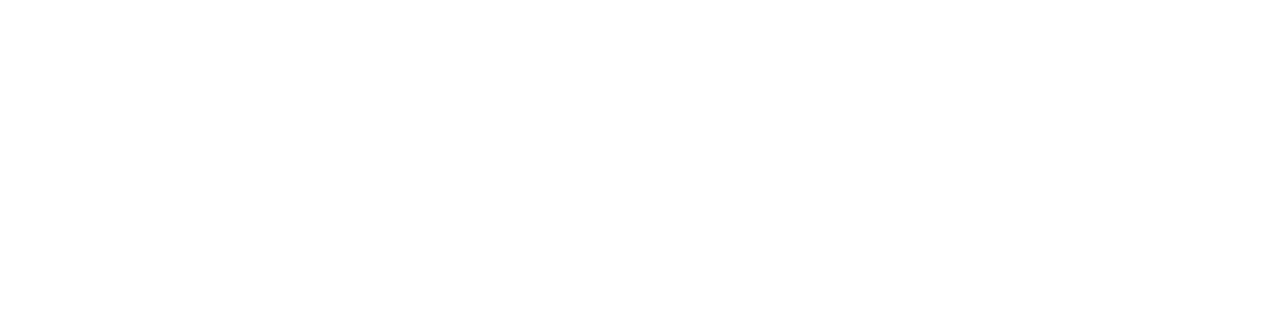
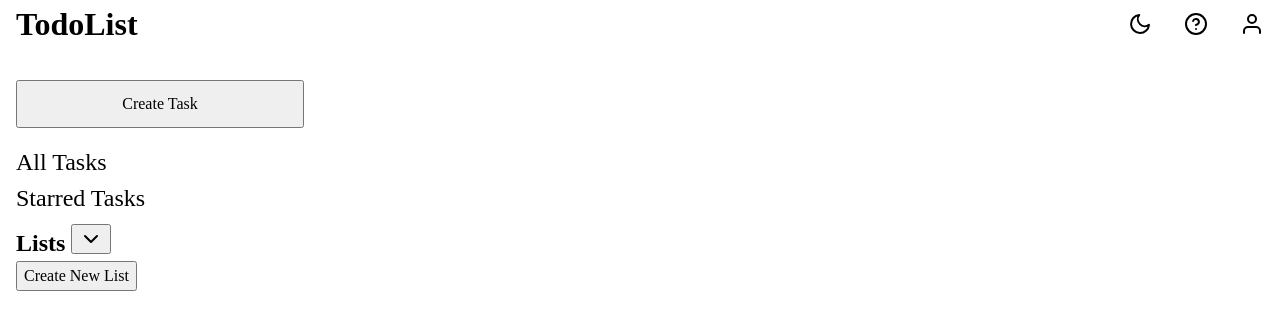
Before and after one commit to StewardRighteous/top-todolist, a website built with webpack: page src/template.html in a window 1280 px wide. Built offline with nearby package versions, Linux system fonts and the light colour scheme.

Commit message:
basic layout setup

```diff
--- /dev/null
+++ b/src/css/css-reset.css
@@ -0,0 +1,23 @@
+*, *::before, *::after {
+    box-sizing: border-box;
+  }
+  * {
+    margin: 0;
+  }
+  body {
+    line-height: 1.5;
+    -webkit-font-smoothing: antialiased;
+  }
+  img, picture, video, canvas, svg {
+    display: block;
+    max-width: 100%;
+  }
+  input, button, textarea, select {
+    font: inherit;
+  }
+  p, h1, h2, h3, h4, h5, h6 {
+    overflow-wrap: break-word;
+  }
+  #root, #__next {
+    isolation: isolate;
+  }
--- /dev/null
+++ b/src/css/homepage.css
@@ -0,0 +1,48 @@
+body{
+    display: grid;
+    grid-template-rows: 3rem 1fr;
+    grid-template-columns: 20rem 1fr;
+    grid-template-areas:
+        "header header"
+        "nav content";
+    gap: 1rem;
+    min-height: 95vh;
+}
+
+header{
+    grid-area: header;
+    display: flex;
+    justify-content: space-between;
+    align-items: center;
+    padding: 1rem;
+}
+
+header .header-settings{
+    display: flex;
+    gap: 2rem;
+}
+
+nav{
+    grid-area: nav;
+    padding: 1rem;
+    display: grid;
+    grid-template-rows: 3rem 4rem 1fr;
+    gap: 1rem;
+}
+
+nav ul{
+    display: flex;
+    flex-direction: column;
+    padding: 0;
+    justify-content: space-around;
+}
+
+nav ul li{
+    list-style: none;
+    font-size: x-large;
+}
+
+
+#content{
+    grid-area: content;
+}
--- a/src/index.js
+++ b/src/index.js
@@ -1 +1,5 @@
+import "./css/css-reset.css";
+import "./css/homepage.css";
+
+
 console.log("Running");
--- a/src/template.html
+++ b/src/template.html
@@ -6,6 +6,30 @@
     <title>Todo List</title>
 </head>
 <body>
-
+    <header>
+        <h1>TodoList</h1>
+        <div class="header-settings">
+            <img src="./img/moon.svg" alt="toggle dark mode or light mode">
+            <img src="./img/help-circle.svg" alt="help">
+            <img src="./img/user.svg" alt="profile picture">
+        </div>
+    </header>
+    <nav>
+        <button>Create Task</button>
+        <ul>
+            <li>All Tasks</li>
+            <li>Starred Tasks</li>
+        </ul>
+        <div class="lists-section">
+            <h2>Lists
+                <button>
+                    <img src="./img/chevron-down.svg" alt="">
+                </button>
+            </h2>
+            <div class="projects"></div>
+            <button>Create New List</button>
+        </div>
+    </nav>
+    <div id="#content"></div>
 </body>
 </html>
```
Also changed, not shown: src/img/chevron-down.svg (added), src/img/help-circle.svg (added), src/img/moon.svg (added), src/img/sun.svg (added), src/img/user.svg (added), 1 other file.
